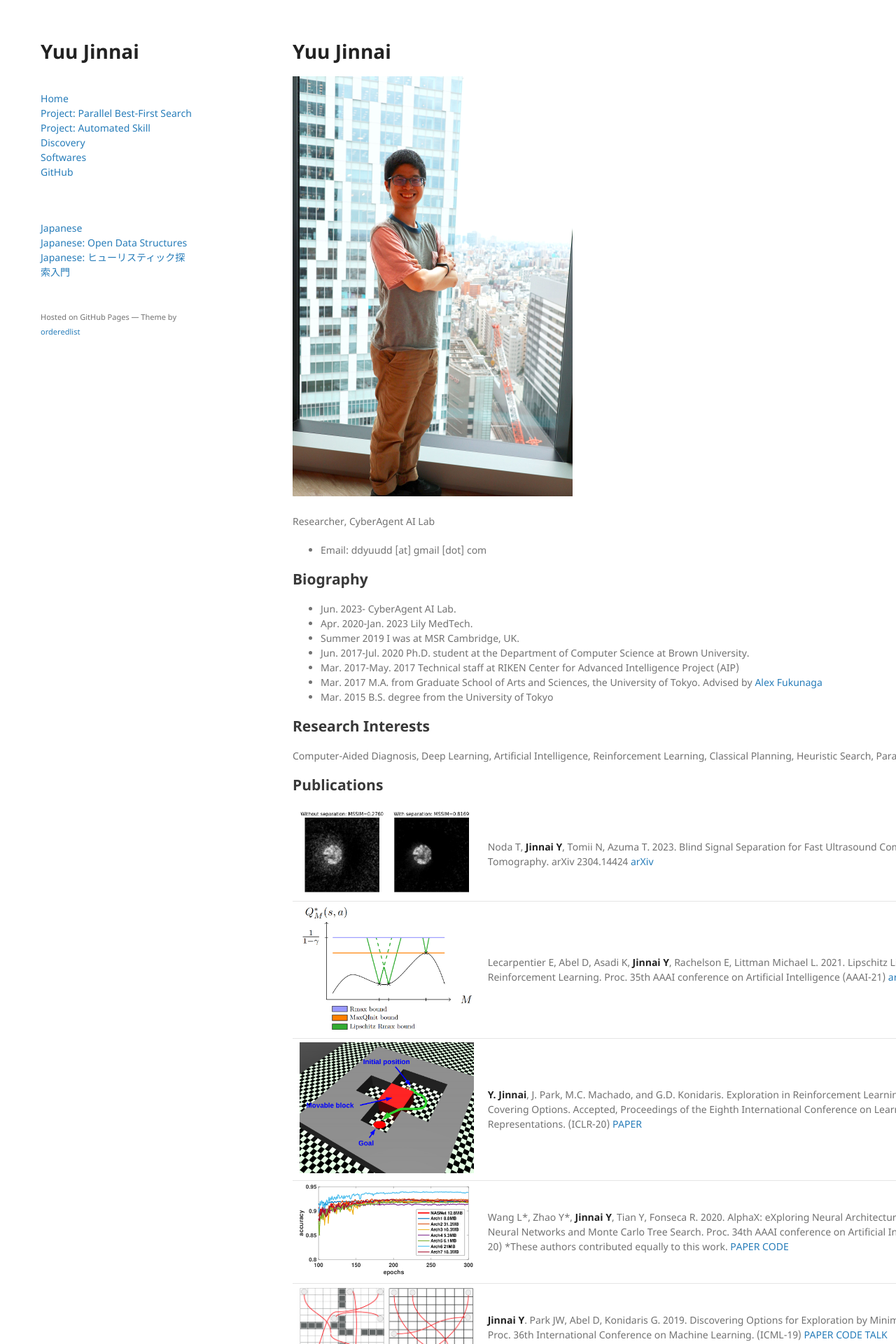
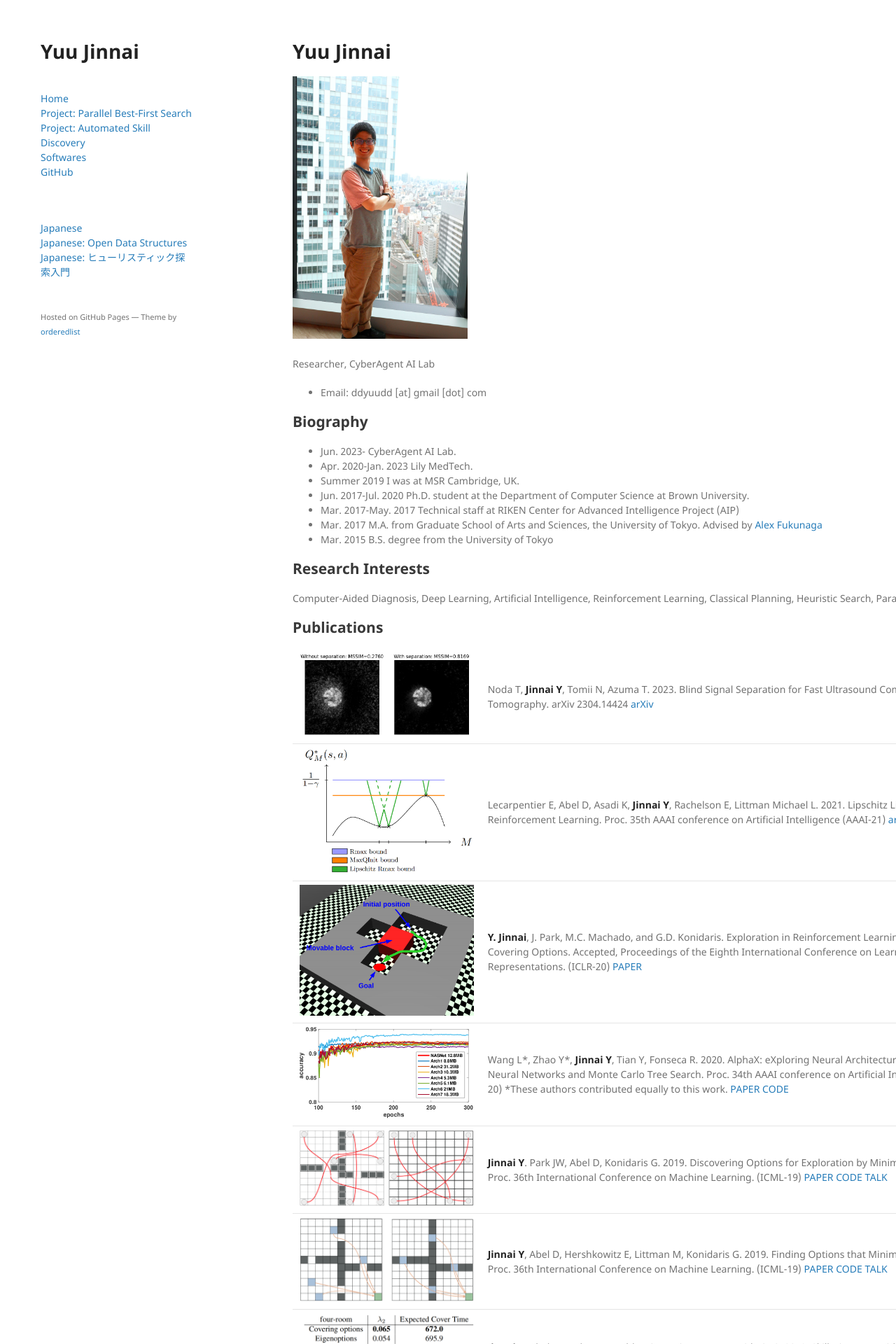
Before and after one commit to jinnaiyuu/jinnaiyuu.github.io, a Jekyll site: the page built from index.md, in a window 1280 px wide. Shown: the top 1920 px of the page at 70% size. Built offline with Jekyll 4.4.1, drawn with Linux system fonts in a browser that asks for light colours; our own code applies the rules of GitHub Pages for plain Markdown files.

Commit message:
fixed image size

```diff
--- a/index.md
+++ b/index.md
@@ -1,5 +1,5 @@
 # Yuu Jinnai
-<img src="../images/2.jpg" width="400">
+<img src="../images/2.jpg" width="250">
 
 Researcher, CyberAgent AI Lab
 
```
Also changed, not shown: ja/index.md (+1 -1 lines).
